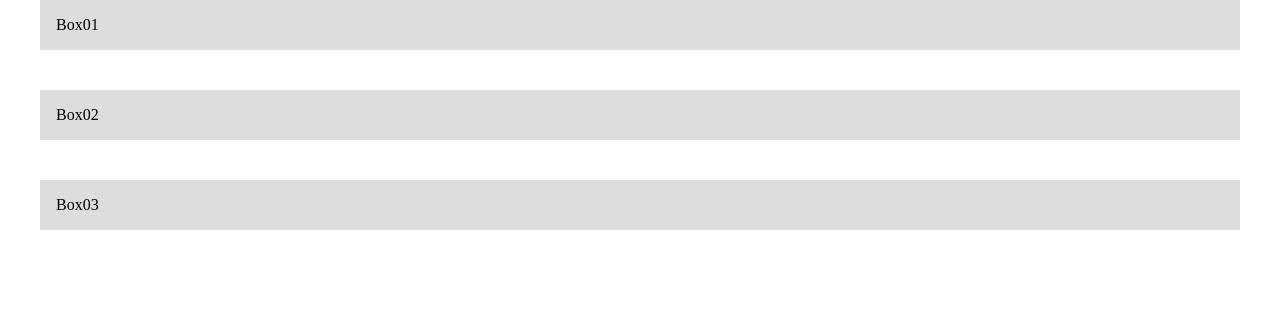
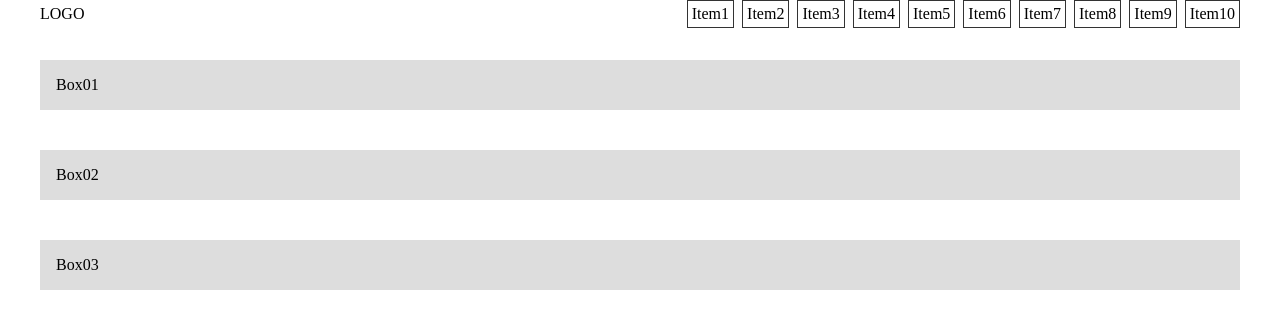
Before and after one commit to Hiratake/layout-components-react, a React (Vite) app: page / in a window 1280 px wide. Shown: the top 328 px of the page. Built offline with nearby package versions, Linux system fonts and the light colour scheme.

Commit message:
feat: clusterコンポーネントを追加

```diff
--- /dev/null
+++ b/src/components/LCluster/index.tsx
@@ -0,0 +1,44 @@
+// LCluster
+
+import { CSSProperties, ElementType, ReactNode } from 'react'
+import { css } from '@emotion/react'
+
+// ----------------------------------------
+// Type
+// ----------------------------------------
+
+export type LayoutClusterProps = {
+  /** Custom tag used for the root element. */
+  tag?: ElementType
+  /** Content of the component. */
+  children?: ReactNode
+  /** Defines the horizontal placement. */
+  justify?: CSSProperties['justifyContent']
+  /** Defines the vertical alignment. */
+  align?: CSSProperties['alignItems']
+  /** Defines minimum space between children. */
+  space?: CSSProperties['gap']
+}
+
+// ----------------------------------------
+// JSX
+// ----------------------------------------
+
+export const LCluster = (props: LayoutClusterProps) => {
+  const ComponentTag = props.tag || 'div'
+  return <ComponentTag css={rootStyle(props)}>{props.children}</ComponentTag>
+}
+
+// ----------------------------------------
+// Style
+// ----------------------------------------
+
+const rootStyle = (props: LayoutClusterProps) => {
+  return css`
+    display: flex;
+    flex-wrap: wrap;
+    gap: ${props.space};
+    align-items: ${props.align || 'flex-start'};
+    justify-content: ${props.justify || 'flex-start'};
+  `
+}
--- a/src/main.ts
+++ b/src/main.ts
@@ -2,8 +2,10 @@ export { LProvider } from './components/LProvider'
 export { LStack } from './components/LStack'
 export { LBox } from './components/LBox'
 export { LCenter } from './components/LCenter'
+export { LCluster } from './components/LCluster'
 
 export type { LayoutProviderProps } from './components/LProvider'
 export type { LayoutStackProps } from './components/LStack'
 export type { LayoutBoxProps } from './components/LBox'
 export type { LayoutCenterProps } from './components/LCenter'
+export type { LayoutClusterProps } from './components/LCluster'
--- a/src/view/App.tsx
+++ b/src/view/App.tsx
@@ -1,6 +1,6 @@
 // App
 
-import { LBox, LCenter, LProvider, LStack } from '../main'
+import { LBox, LCenter, LCluster, LProvider, LStack } from '../main'
 
 // ----------------------------------------
 // JSX
@@ -10,6 +10,23 @@ export const App = () => {
   return (
     <LProvider>
       <LCenter max="1200px" gutters="24px">
+        <LStack space="32px">
+          <LCluster justify="space-between" align="center" space="16px">
+            <LBox>LOGO</LBox>
+            <LCluster space="8px">
+              {(() => {
+                const boxes = []
+                for (let i = 1; i <= 10; i++) {
+                  boxes.push(
+                    <LBox borderColor="#333" borderWidth="1px" padding="4px">
+                      Item{i}
+                    </LBox>
+                  )
+                }
+                return <>{boxes}</>
+              })()}
+            </LCluster>
+          </LCluster>
           <LStack space="40px">
             <LBox backgroundColor="#ddd" padding="16px">
               Box01
@@ -21,6 +38,7 @@ export const App = () => {
               Box03
             </LBox>
           </LStack>
+        </LStack>
       </LCenter>
     </LProvider>
   )
```
Lines whose indentation alone changed are shown as unchanged.
